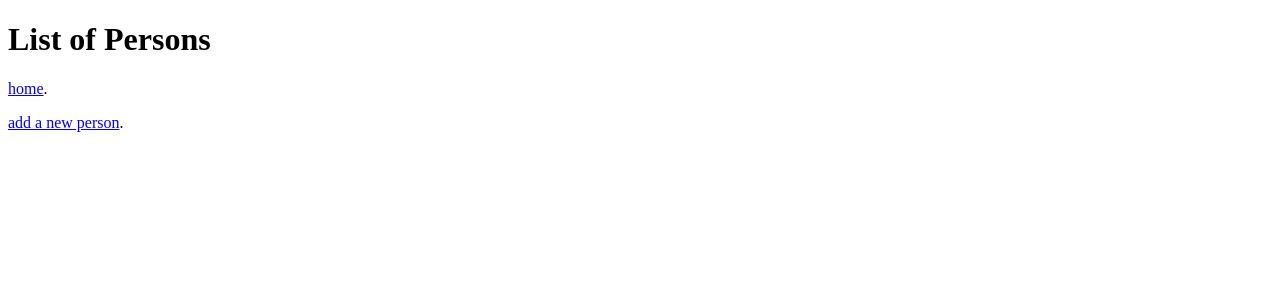
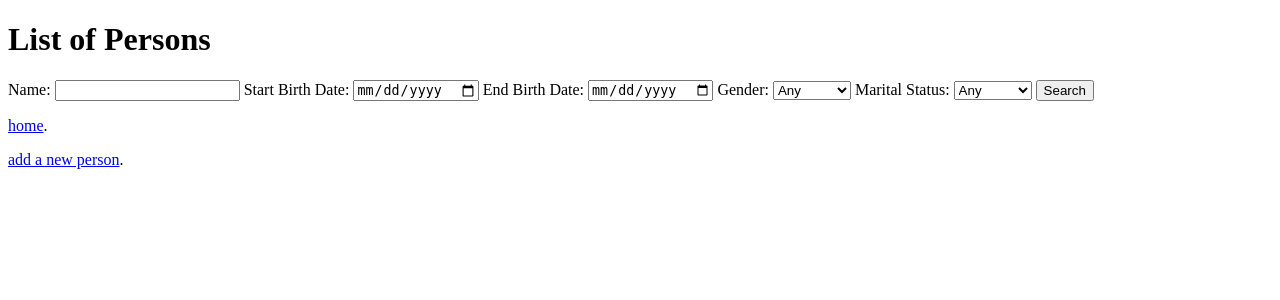
Before and after one commit to chainruleysfj/database, a Django app: page /persons/ in a window 1280 px wide. Shown: the top 300 px of the page. Run offline with Django 5.2, Linux system fonts and the light colour scheme.

Commit message:
增加删除人物和查询人物功能

```diff
--- a/movie_project/movie_app/templates/list_persons.html
+++ b/movie_project/movie_app/templates/list_persons.html
@@ -12,6 +12,32 @@
 </head>
 <body>
     <h1>List of Persons</h1>
+
+    <form method="get" action="{% url 'search_persons' %}">
+        <label for="name">Name:</label>
+        <input type="text" id="name" name="name">
+        <label for="start_birth_date">Start Birth Date:</label>
+        <input type="date" id="start_birth_date" name="start_birth_date">
+        <label for="end_birth_date">End Birth Date:</label>
+        <input type="date" id="end_birth_date" name="end_birth_date">
+        <label for="gender">Gender:</label>
+        <select id="gender" name="gender">
+            <option value="">Any</option>
+            <option value="M">Male</option>
+            <option value="F">Female</option>
+            <option value="U">Unknown</option>
+        </select>
+        <label for="marital_status">Marital Status:</label>
+        <select id="marital_status" name="marital_status">
+            <option value="">Any</option>
+            <option value="S">Single</option>
+            <option value="M">Married</option>
+            <option value="W">Widowed</option>
+            <option value="U">Unknown</option>
+        </select>
+        <button type="submit">Search</button>
+    </form>
+
     <ul>
         {% for person in persons %}
             <li id="person-{{ person.personID }}">
@@ -23,6 +49,7 @@
                 </span>
                 <button onclick="toggleEdit('{{ person.personID }}')">Edit</button>
                 <button class="save-button" onclick="saveChanges('{{ person.personID }}')" style="display:none;">Save</button>
+                <button onclick="deletePerson('{{ person.personID }}')">Delete</button>
                 <form method="post" action="{% url 'update_person' person.personID %}" class="editing">
                     {% csrf_token %}
                     <input type="text" name="name" value="{{ person.name }}" required>
@@ -81,6 +108,22 @@
             };
             xhr.send(formData);
         }
+
+        function deletePerson(personId) {
+            if (confirm("Are you sure you want to delete this person?")) {
+                var xhr = new XMLHttpRequest();
+                xhr.open("POST", "/delete_person/" + personId + "/", true);
+                xhr.setRequestHeader("X-CSRFToken", "{{ csrf_token }}");
+                xhr.onreadystatechange = function() {
+                    if (xhr.readyState === 4 && xhr.status === 200) {
+                        location.reload();
+                    } else if (xhr.readyState === 4) {
+                        console.error("Error: " + xhr.responseText);
+                    }
+                };
+                xhr.send();
+            }
+        }
     </script>
 </body>
 </html>
--- a/movie_project/movie_app/views.py
+++ b/movie_project/movie_app/views.py
@@ -301,3 +301,44 @@
         return redirect('list_persons')
     else:
         return JsonResponse({'error': 'Invalid request method'})
+
+@csrf_exempt
+def delete_person(request, person_id):
+    if request.method == 'POST':
+        with connection.cursor() as cursor:
+            cursor.callproc('delete_person', [person_id])
+
+        return JsonResponse({'status': 'success'})
+    else:
+        return JsonResponse({'error': 'Invalid request method'}, status=405)
+
+def search_persons(request):
+    name = request.GET.get('name', '')
+    start_birth_date = request.GET.get('start_birth_date', None)
+    end_birth_date = request.GET.get('end_birth_date', None)
+    gender = request.GET.get('gender', None)
+    marital_status = request.GET.get('marital_status', None)
+
+    # Convert empty string to None for birth_date, gender, and marital_status
+    if start_birth_date == '':
+        start_birth_date = None
+    if end_birth_date == '':
+        end_birth_date = None
+    if gender == '':
+        gender = None
+    if marital_status == '':
+        marital_status = None
+
+    with connection.cursor() as cursor:
+        cursor.callproc('search_persons', [name, start_birth_date, end_birth_date, gender, marital_status])
+        persons = cursor.fetchall()
+    persons_list = [
+        {'personID': person[0], 'name': person[1], 'birth_date': person[2], 'gender': person[3], 'marital_status': person[4]}
+        for person in persons
+    ]
+    gender_map = {'M': 'Male', 'F': 'Female', 'U': 'Unknown'}
+    marital_status_map = {'S': 'Single', 'M': 'Married', 'W': 'Widowed', 'U': 'Unknown'}
+    for person in persons_list:
+        person['gender'] = gender_map.get(person['gender'], 'Unknown')
+        person['marital_status'] = marital_status_map.get(person['marital_status'], 'Unknown')
+    return render(request, 'list_persons.html', {'persons': persons_list})
--- a/movie_project/movie_project/urls.py
+++ b/movie_project/movie_project/urls.py
@@ -37,6 +37,8 @@
     path('add_person/', views.add_person, name='add_person'), #添加人物
     path('persons/', views.list_persons, name='list_persons'), #人物一览
     path('update_person/<int:person_id>/', views.update_person, name='update_person'), #更新人物
+    path('delete_person/<int:person_id>/', views.delete_person, name='delete_person'), #删除人物
+    path('search_persons/', views.search_persons, name='search_persons'), #查询人物
 ]
 
 if settings.DEBUG:
```
Also changed, not shown: crud_procedure.sql (+8 -5 lines).
